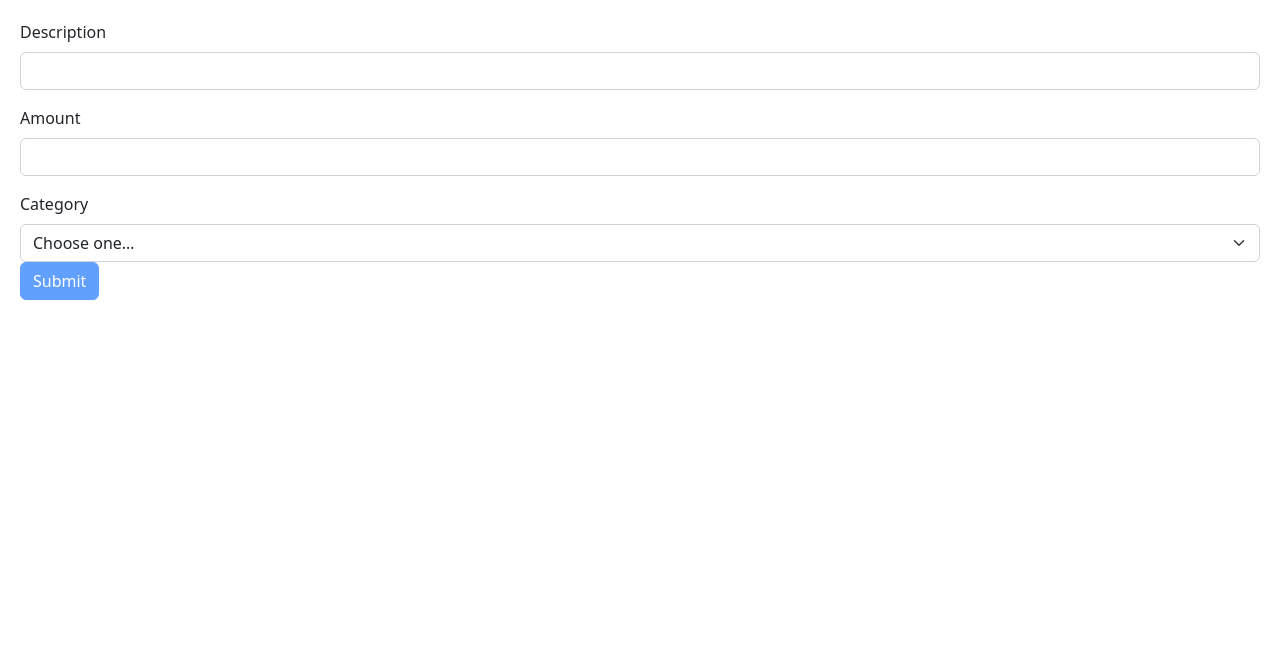
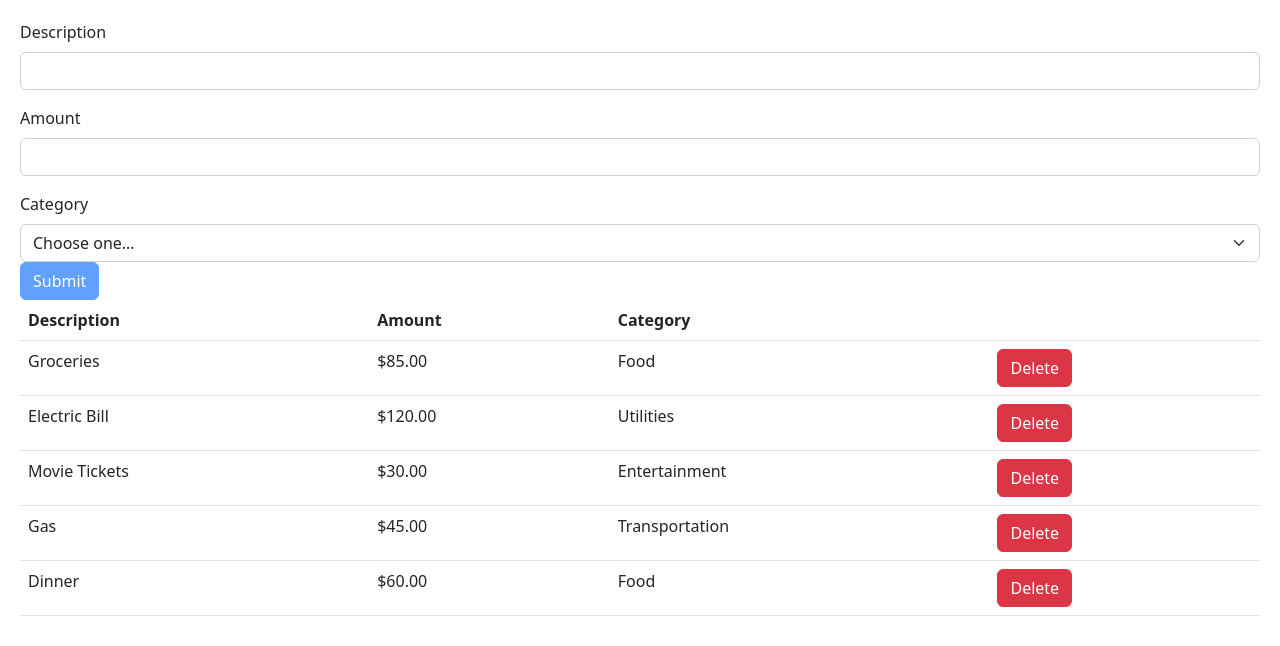
Before and after one commit to genehigginsTXNM/react-mosh, a React (Vite) app in the folder react-app/: page / in a window 1280 px wide. Shown: the top 646 px of the page. Built offline with nearby package versions, Linux system fonts and the light colour scheme.

Commit message:
my take on the expense list app

```diff
--- a/react-app/src/App.tsx
+++ b/react-app/src/App.tsx
@@ -1,14 +1,14 @@
 import { useState } from "react";
 import ExpandableText from "./components/ExpandableText";
-import Form from "./components/Form";
+import Form from "./components/ExpenseForm";
+import ExpenseForm from "./components/ExpenseForm";
 
 function App() {
-
   return (
-  <div>
-    <Form />
-  </div>
-  )
+    <div>
+      <ExpenseForm />
+    </div>
+  );
 }
 
 export default App;
--- /dev/null
+++ b/react-app/src/components/ExpenseForm.tsx
@@ -0,0 +1,159 @@
+import React, { useRef, useState } from "react";
+import { FieldValues, useForm } from "react-hook-form";
+import { z } from "zod";
+import { zodResolver } from "@hookform/resolvers/zod";
+
+const categories = [
+  "Food",
+  "Utilities",
+  "Entertainment",
+  "Transportation",
+] as const;
+
+const schema = z.object({
+  Description: z
+    .string()
+    .trim()
+    .min(1, { message: "Description must be at least 1 character long" }),
+  Amount: z
+    .number({ invalid_type_error: "Amount should be a number" })
+    .min(1, { message: "Amount must be at least 1" }),
+  Category: z.enum(categories, {
+    errorMap: () => ({ message: "Category is required" }),
+  }),
+});
+
+type FormData = z.infer<typeof schema>;
+
+const seedExpenses: FormData[] = [
+  {
+    Description: "Groceries",
+    Amount: 85,
+    Category: "Food",
+  },
+  {
+    Description: "Electric Bill",
+    Amount: 120,
+    Category: "Utilities",
+  },
+  {
+    Description: "Movie Tickets",
+    Amount: 30,
+    Category: "Entertainment",
+  },
+  {
+    Description: "Gas",
+    Amount: 45,
+    Category: "Transportation",
+  },
+  {
+    Description: "Dinner",
+    Amount: 60,
+    Category: "Food",
+  },
+];
+
+const ExpenseForm = () => {
+  const {
+    register,
+    handleSubmit,
+    formState: { errors, isValid },
+  } = useForm<FormData>({
+    resolver: zodResolver(schema),
+  });
+
+  const [expenses, setExpenses] = useState<FormData[]>(seedExpenses);
+  console.log(expenses);
+
+  const onSubmit = (data: FieldValues) => {
+    setExpenses([...expenses, data as FormData]);
+  };
+
+  return (
+    <>
+      <form action="" onSubmit={handleSubmit(onSubmit)}>
+        <div className="mb-3">
+          <label htmlFor="Description" className="form-label">
+            Description
+          </label>
+          <input
+            {...register("Description")}
+            id="Description"
+            type="text"
+            className="form-control"
+          />
+          {errors.Description && (
+            <p className="text-danger">{errors.Description.message}</p>
+          )}
+        </div>
+        <div className="mb-3">
+          <label htmlFor="Amount" className="form-label">
+            Amount
+          </label>
+          <input
+            {...register("Amount", { valueAsNumber: true })}
+            id="Amount"
+            type="number"
+            className="form-control"
+          />
+          {errors.Amount && (
+            <p className="text-danger">{errors.Amount.message}</p>
+          )}
+        </div>
+        <div className="form-field">
+          <label htmlFor="Category" className="form-label">
+            Category
+          </label>
+          <select
+            {...register("Category")}
+            className="form-select"
+            id="Category"
+          >
+            <option>Choose one…</option>
+            {categories.map((category) => (
+              <option key={category} value={category}>
+                {category}
+              </option>
+            ))}
+          </select>
+        </div>
+
+        <button disabled={!isValid} className="btn btn-primary" type="submit">
+          Submit
+        </button>
+      </form>
+
+      <table className="table">
+        <thead>
+          <tr>
+            <th>Description</th>
+            <th>Amount</th>
+            <th>Category</th>
+            <th></th>
+          </tr>
+        </thead>
+        <tbody>
+          {expenses.map((expense, index) => (
+            <tr key={index}>
+              <td>{expense.Description}</td>
+              <td>${expense.Amount.toFixed(2)}</td>
+              <td>{expense.Category}</td>
+              <td>
+                <button
+                  className="btn btn-danger"
+                  onClick={() =>
+                    setExpenses(expenses.filter((_, i) => i !== index))
+                  }
+                >
+                  Delete
+                </button>
+              </td>
+            </tr>
+          ))}
+        </tbody>
+      </table>
+    </>
+  );
+};
+
+export default ExpenseForm;
--- a/react-app/src/components/Form.tsx
+++ /dev/null
@@ -1,105 +0,0 @@
-import React, { useRef, useState } from "react";
-import { FieldValues, useForm } from "react-hook-form";
-import { z } from "zod";
-import { zodResolver } from "@hookform/resolvers/zod";
-
-const categories = [
-  "Food",
-  "Utilities",
-  "Entertainment",
-  "Transportation",
-] as const;
-
-const schema = z.object({
-  Description: z
-    .string()
-    .trim()
-    .min(1, { message: "Description must be at least 1 character long" }),
-  Amount: z
-    .number({ invalid_type_error: "Amount should be a number" })
-    .min(1, { message: "Amount must be at least 1" }),
-  Category: z.enum(categories, {
-    errorMap: () => ({ message: "Category is required" }),
-  }),
-});
-
-type FormData = z.infer<typeof schema>;
-
-// interface FormData {
-//   name: string;
-//   age: number;
-// }
-
-const Form = () => {
-  const {
-    register,
-    handleSubmit,
-    formState: { errors, isValid },
-  } = useForm<FormData>({
-    resolver: zodResolver(schema),
-  });
-
-  // const [person, setPerson] = useState({
-  //   name: "",
-  //   age: "",
-  // });
-
-  // const handleSubmit = (event: React.FormEvent) => {
-  //   event.preventDefault();
-  //   console.log(person);
-  // };
-
-  const onSubmit = (data: FieldValues) => console.log(data);
-
-  return (
-    <form action="" onSubmit={handleSubmit(onSubmit)}>
-      <div className="mb-3">
-        <label htmlFor="Description" className="form-label">
-          Description
-        </label>
-        <input
-          {...register("Description")}
-          id="Description"
-          type="text"
-          className="form-control"
-        />
-        {errors.Description && (
-          <p className="text-danger">{errors.Description.message}</p>
-        )}
-      </div>
-      <div className="mb-3">
-        <label htmlFor="Amount" className="form-label">
-          Amount
-        </label>
-        <input
-          {...register("Amount", { valueAsNumber: true })}
-          id="Amount"
-          type="number"
-          className="form-control"
-        />
-        {errors.Amount && (
-          <p className="text-danger">{errors.Amount.message}</p>
-        )}
-      </div>
-      <div className="form-field">
-        <label htmlFor="Category" className="form-label">
-          Category
-        </label>
-        <select {...register("Category")} className="form-select" id="Category">
-          <option>Choose one…</option>
-          {categories.map((category) => (
-            <option key={category} value={category}>
-              {category}
-            </option>
-          ))}
-        </select>
-      </div>
-
-      <button disabled={!isValid} className="btn btn-primary" type="submit">
-        Submit
-      </button>
-    </form>
-  );
-};
-
-export default Form;
```
